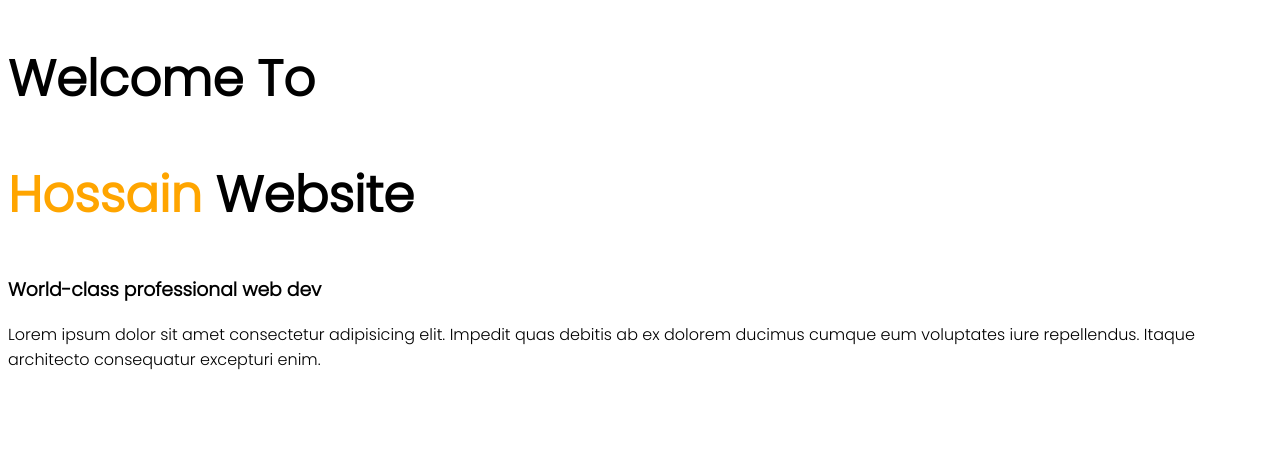
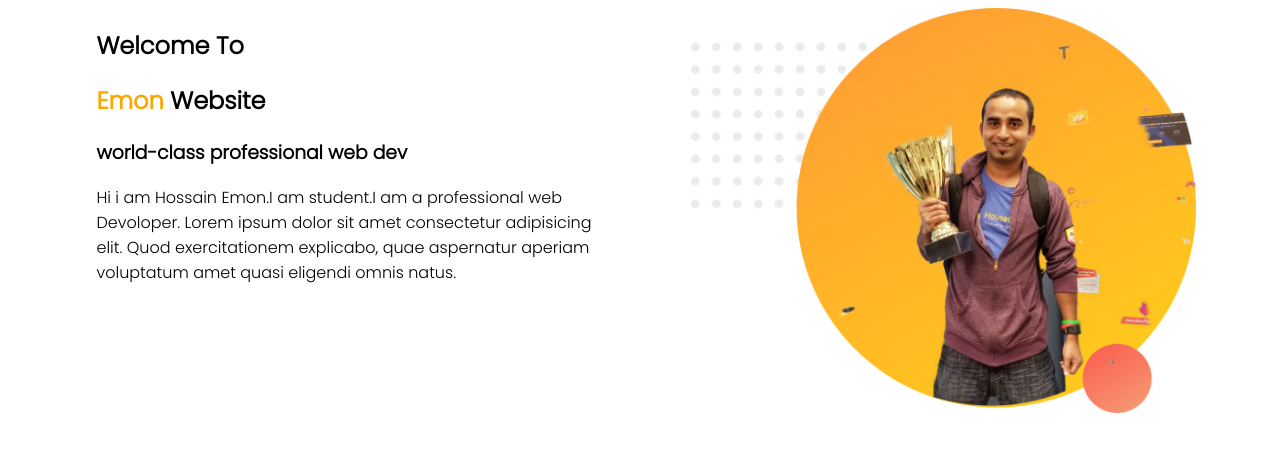
Before and after one commit to hossain4094/web-protfolio, a plain HTML site: page index.html in a window 1280 px wide. Drawn offline with Linux system fonts and the light colour scheme.

Commit message:
web protfolio

```diff
--- a/index.html
+++ b/index.html
@@ -3,22 +3,21 @@
 <head>
     <meta charset="UTF-8">
     <meta name="viewport" content="width=device-width, initial-scale=1.0">
-    <title>Hossain Web Developer</title>
+    <title> Emon Web Devoloper</title>
     <link rel="stylesheet" href="style.css">
     <link rel="preconnect" href="https://fonts.gstatic.com">
-    <link href="https://fonts.googleapis.com/css2?family=Poppins:wght@300&display=swap" rel="stylesheet">
-</head>
+     <link href="https://fonts.googleapis.com/css2?family=Poppins:wght@300&display=swap" rel="stylesheet">
 <body>
     <section>
-        <div class="half width">
-        <h1>Welcome To</h1>
-        <h1><span class="name-highlight"> Hossain </span>Website</h1>
-        <h3>World-class professional web dev</h3>
-        <p>Lorem ipsum dolor sit amet consectetur adipisicing elit. Impedit quas debitis ab ex dolorem ducimus cumque eum voluptates iure repellendus. Itaque architecto consequatur excepturi enim.</p>
-        </div>
-        <div class="half width">
-        <img src="images/image11.png" alt="">
-        </div>
+     <div class="half-width">
+    <h1>Welcome To</h1>
+    <h1> <span class="name-highlight">Emon</span> Website</h1>
+    <h3>world-class professional web dev</h3>
+    <p>Hi i am Hossain Emon.I am student.I am a professional web Devoloper. Lorem ipsum dolor sit amet consectetur adipisicing elit. Quod exercitationem explicabo, quae aspernatur aperiam voluptatum amet quasi eligendi omnis natus.</p>
+     </div>
+     <div class="half-width">
+    <img src="images/image 11.png" alt="">
+     </div>
     </section>
 </body>
 </html>
--- a/style.css
+++ b/style.css
@@ -1,17 +1,18 @@
 body{
     font-family: 'Poppins', sans-serif;
 }
-h1{
+.h1{
     font-size: 50px;
 }
 .name-highlight{
     color: orange;
 }
 .half-width{
-    width: 40%;
+   width: 40%;
     float: left;
     margin-left: 5%;
     padding-left: 2%;
+
 }
 .half-width img{
     width: 100%;
```
Also changed, not shown: 1 other file.
